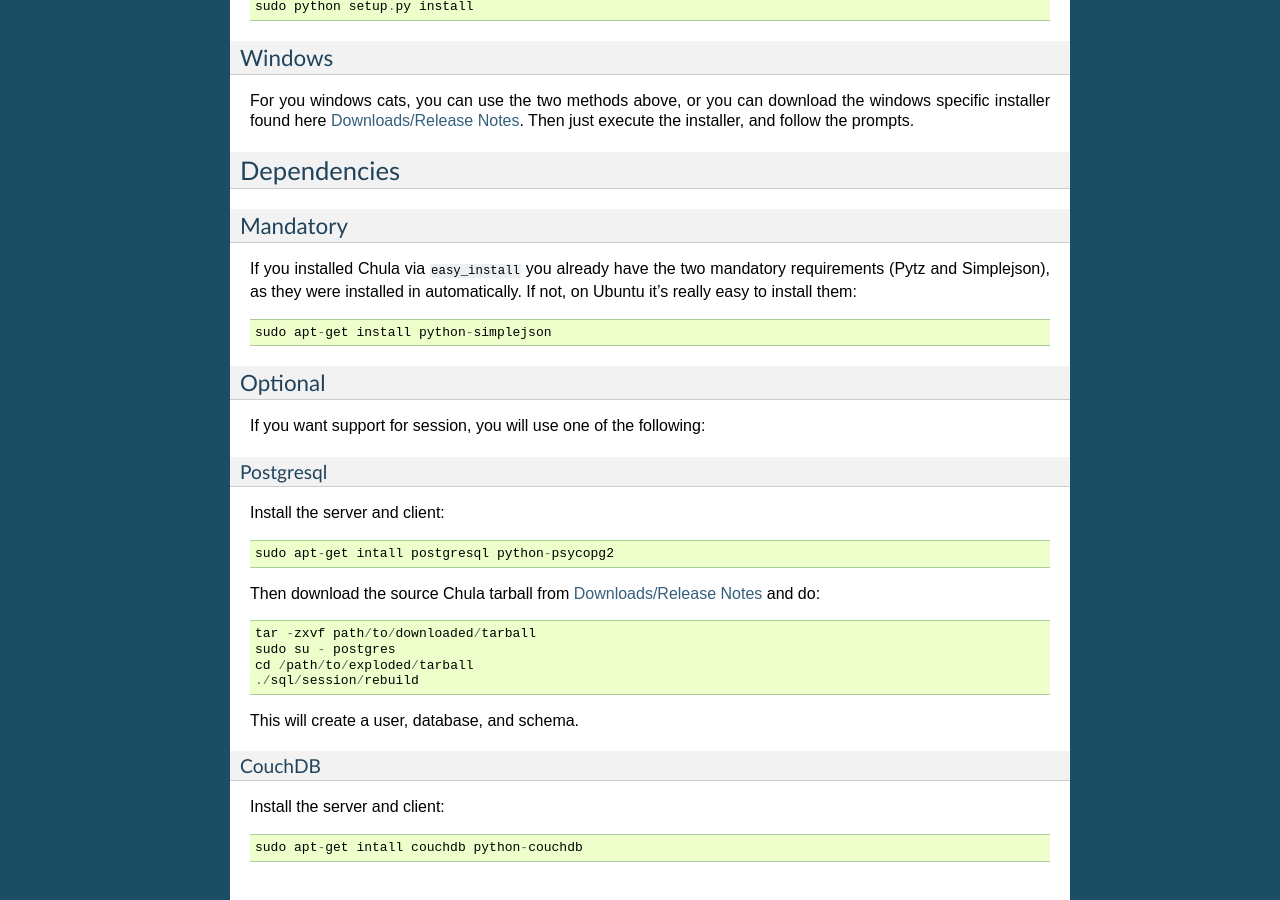
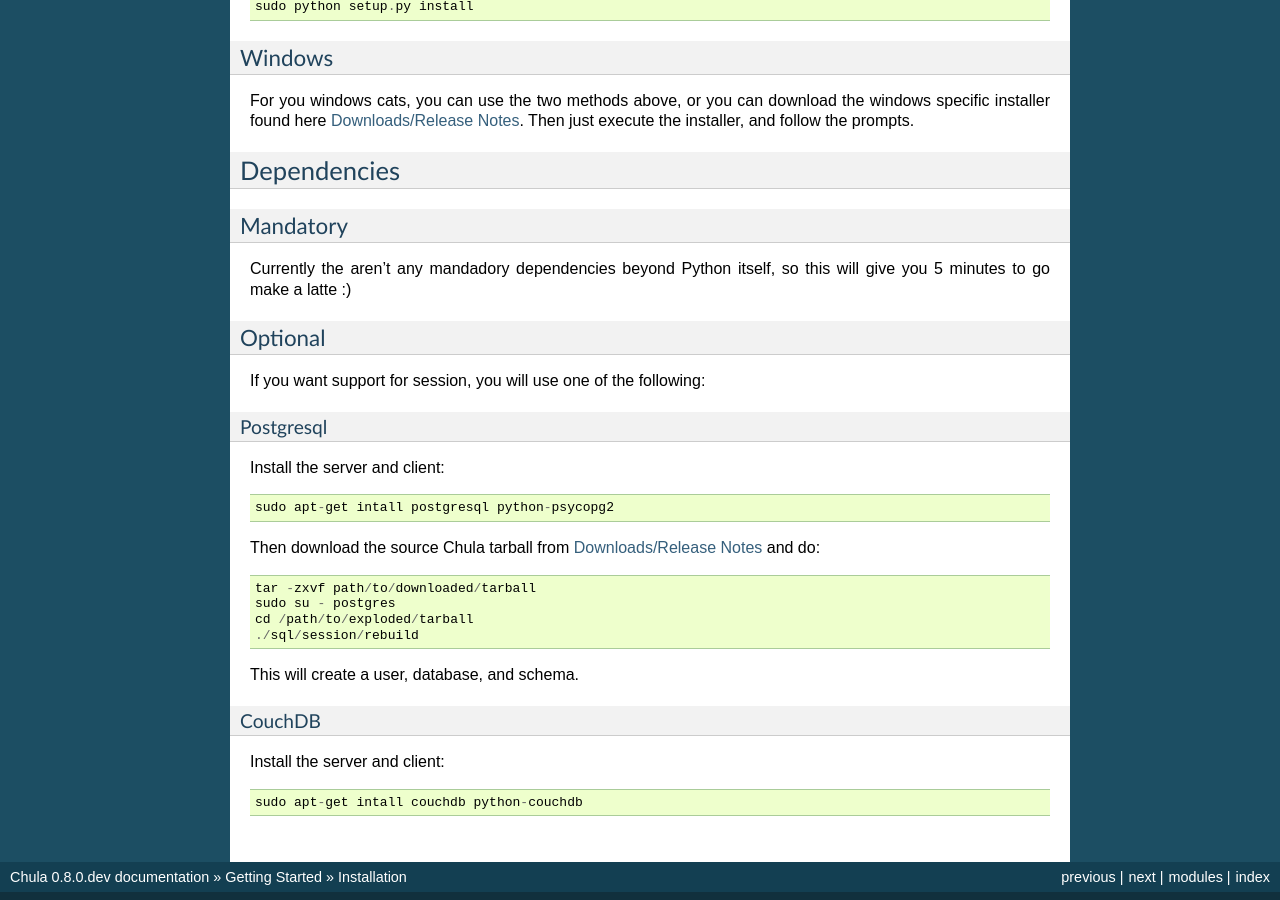
Before and after one commit to jmcfarlane/chula, a Sphinx documentation site: the page built from docs/install.rst, in a window 1280 px wide and 900 px high, scrolled down 596 px. Built offline with Sphinx 7.4.7, drawn with Linux system fonts in a browser that asks for light colours.

Commit message:
Updated docs/setup with current dependency info
Also documented (experimental) support for Python-3.1

```diff
--- a/docs/changelog.rst
+++ b/docs/changelog.rst
@@ -16,8 +16,9 @@
 * Added support for "zero config" CouchDB access.  Previously the code
   would raise an excception of the server url was not specified, now
   it assumes http://localhost:5984 if no configuration is provided.
-* Removed old xml based changelog
 * Exposed :attr:`config.Config.log_level` in the config object.
+* Removed old xml based changelog and doc files.
+* Removed support for Python-2.5 (though you can still use it).
 
 :Source: http://github.com/jmcfarlane/chula
 
--- a/docs/install.rst
+++ b/docs/install.rst
@@ -44,12 +44,8 @@
 Mandatory
 ^^^^^^^^^
 
-If you installed Chula via ``easy_install`` you already have the two
-mandatory requirements (Pytz and Simplejson), as they were installed
-in automatically.  If not, on Ubuntu it's really easy to install
-them::
-
- sudo apt-get install python-simplejson
+Currently the aren't any mandadory dependencies beyond Python itself,
+so this will give you 5 minutes to go make a latte :)
 
 Optional
 ^^^^^^^^
--- a/setup.py
+++ b/setup.py
@@ -43,7 +43,7 @@
 Topic :: Software Development :: Libraries :: Python Modules
 """
 EMAIL = 'john.mcfarlane@rockfloat.com'
-INSTALL_REQUIRES = ['simplejson']
+INSTALL_REQUIRES = []
 LICENSE = 'GPL'
 NAME = 'Chula'
 TESTS = 'tests'
```
Also changed, not shown: docs/about.rst (+4 -3 lines).
